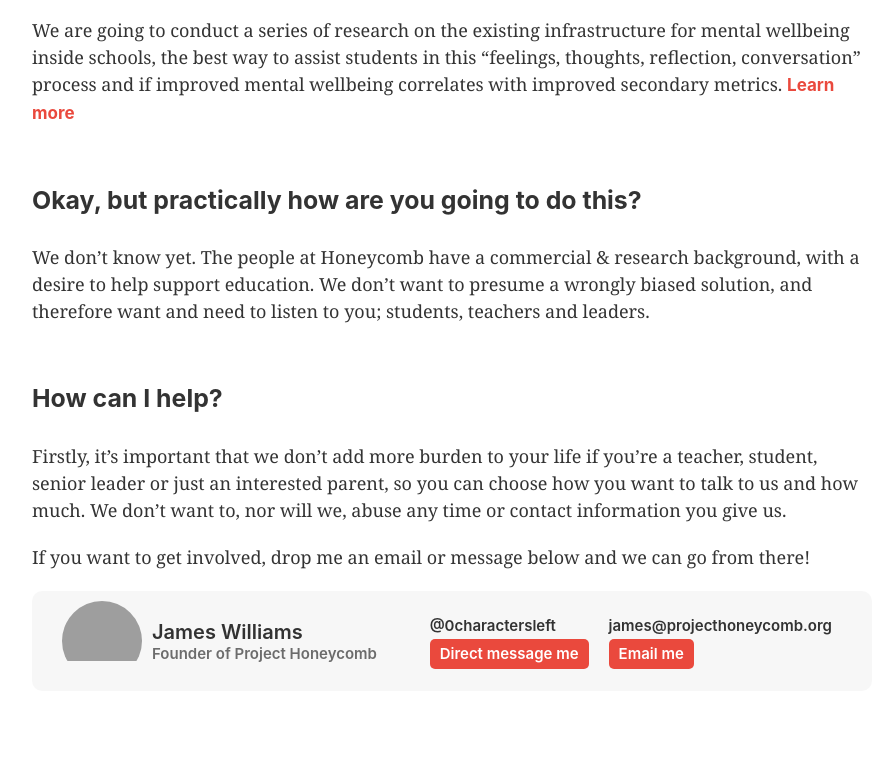
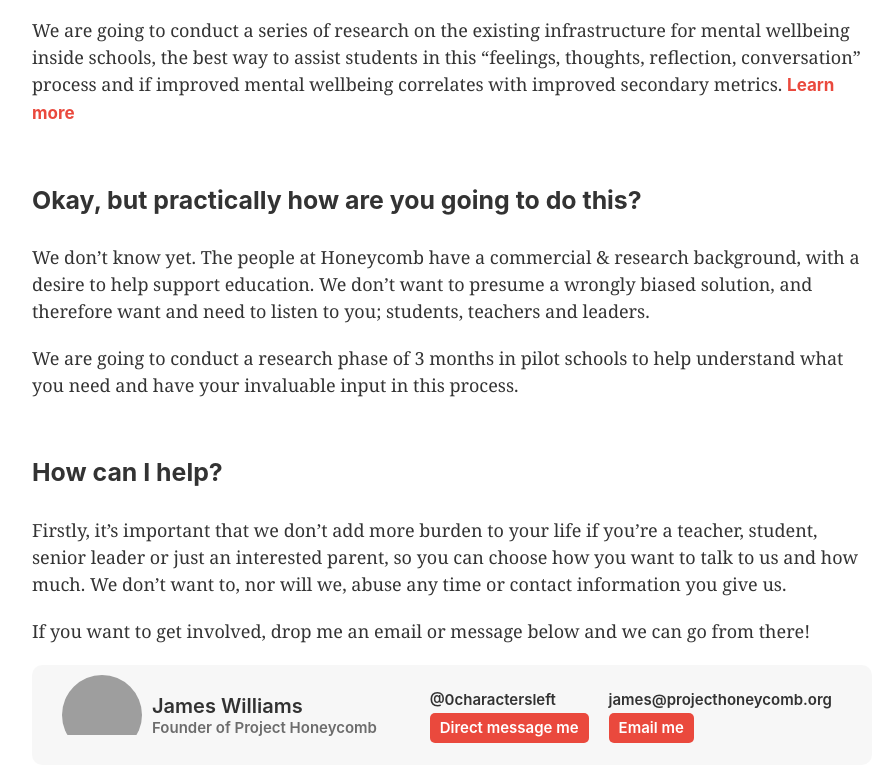
Before and after one commit to projecthoneycomb/new.projecthoneycomb.org, a Gatsby site: page / in a window 1280 px wide. Shown: the part 2421-3205 px from the top of the page, without its empty margins (188-1079 px from the left). Built offline with nearby package versions, Linux system fonts and the light colour scheme; Gatsby itself is replaced by a stand-in of ours; grey boxes are pictures that could not be loaded.

Commit message:
Changed copy

```diff
--- a/src/pages/index.js
+++ b/src/pages/index.js
@@ -29,6 +29,7 @@ const IndexPage = () => {
     <p>We are going to conduct a series of research on the existing infrastructure for mental wellbeing inside schools, the best way to assist students in this “feelings, thoughts, reflection, conversation” process and if improved mental wellbeing correlates with improved secondary metrics. <a class="inline" href="/wellbeing">Learn more</a></p>
     <h3>Okay, but practically how are you going to do this?</h3>
     <p>We don’t know yet. The people at Honeycomb have a commercial & research background, with a desire to help support education. We don’t want to presume a wrongly biased solution, and therefore want and need to listen to you; students, teachers and leaders.</p>
+    <p>We are going to conduct a research phase of 3 months in pilot schools to help understand what you need and have your invaluable input in this process.</p>
     <h3>How can I help?</h3>
     <p>Firstly, it’s important that we don’t add more burden to your life if you’re a teacher, student, senior leader or just an interested parent, so you can choose how you want to talk to us and how much. We don’t want to, nor will we, abuse any time or contact information you give us.</p>
     <p>If you want to get involved, drop me an email or message below and we can go from there!</p>
```
